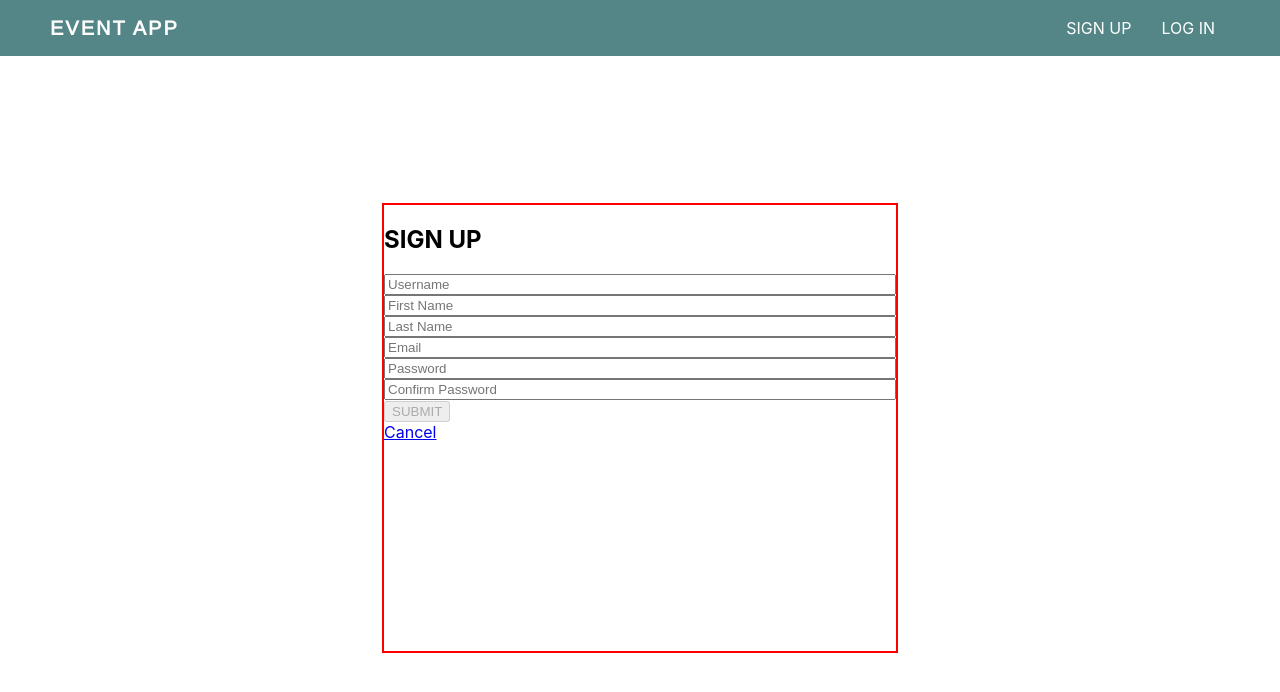
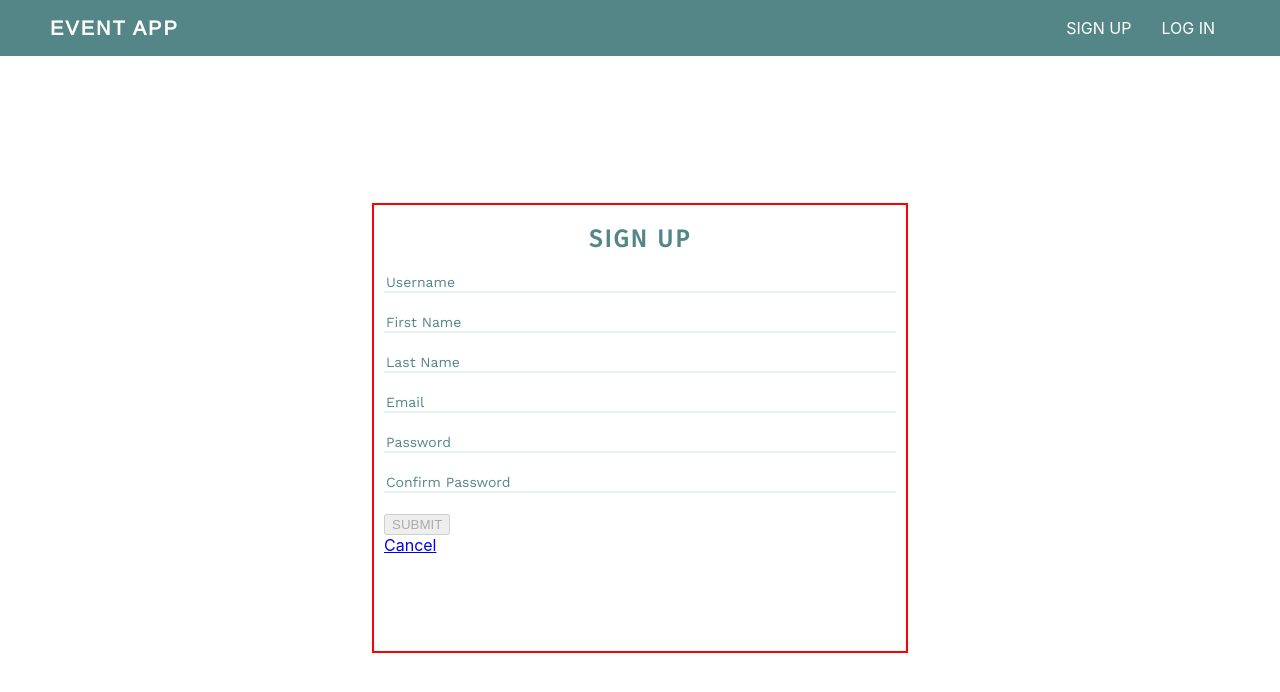
Before and after one commit to ManohisoaVicky/Project4-Event, a React (Create React App) app in the folder client/: page /signup in a window 1280 px wide. Shown: the top 692 px of the page. Built offline with nearby package versions, Linux system fonts and the light colour scheme.

Commit message:
added input styling in signup page

```diff
--- a/client/src/components/FormElements/Input/Input.css
+++ b/client/src/components/FormElements/Input/Input.css
@@ -5,9 +5,42 @@
     --orange: #FF8847;
     --white: white;
     --app-title: "Arimo";
+    --app-headers: "Fira Sans";
+    --app-text: "Work Sans";
 }
 
 .custom-input-container {
     display: flex;
     flex-direction: column;
 }
+
+.first_name,
+.last_name,
+.username,
+.email,
+.password,
+.password_confirmation {
+    margin: 0px 0px 20px 0px;
+    border: none;
+    border-bottom: 2px solid var(--light-blue);
+    outline: none;
+    color: var(--dark-blue);
+    font-size: 14px;
+    transition: 0.8s;
+    font-family: var(--app-text);
+}
+
+.first_name:focus,
+.last_name:focus,
+.username:focus,
+.email:focus,
+.password:focus,
+.password_confirmation:focus {
+    font-size: 14px;
+    left: 0px;
+    border-bottom: 2px solid var(--dark-blue);
+}
+
+.custom-input-container input::placeholder {
+    color: var(--dark-blue);
+}
--- a/client/src/components/FormElements/Input/Input.jsx
+++ b/client/src/components/FormElements/Input/Input.jsx
@@ -77,6 +77,7 @@ function Input(props) {
     onChange={(e) => props.handleChange(e)}
     onBlur={props.blurHandler}
     placeholder={props.placeholder}
+    className={props.name}
     />
   ) : (props.name === "password" || props.name === "password_confirmation") ? (
     <input
@@ -86,6 +87,7 @@ function Input(props) {
     onChange={(e) => props.handleChange(e)}
     onBlur={props.blurHandler}
     placeholder={props.placeholder}
+    className={props.name}
     autoComplete={props.autoComplete}
     />
   ) : props.name === "search" && (
--- a/client/src/pages/SignUpPage/SignUpPage.css
+++ b/client/src/pages/SignUpPage/SignUpPage.css
@@ -1,3 +1,14 @@
+:root {
+    --dark-blue: #548687;
+    --light-blue: #E6F4F1;
+    --aqua: #BEFCFD;
+    --orange: #FF8847;
+    --white: white;
+    --app-title: "Arimo";
+    --app-headers: "Fira Sans";
+    --app-text: "Work Sans";
+}
+
 .signup-form-container {
     display: flex;
     flex-direction: column;
@@ -12,6 +23,14 @@
     flex-direction: column;
 
     border: 2px solid red;
+    padding: 0px 10px;
     height: 60%;
     width: 40%;
 }
+
+.signup-form h2 {
+    align-self: center;
+    font-family: var(--app-headers);
+    letter-spacing: 2px;
+    color: var(--dark-blue);
+}
```
